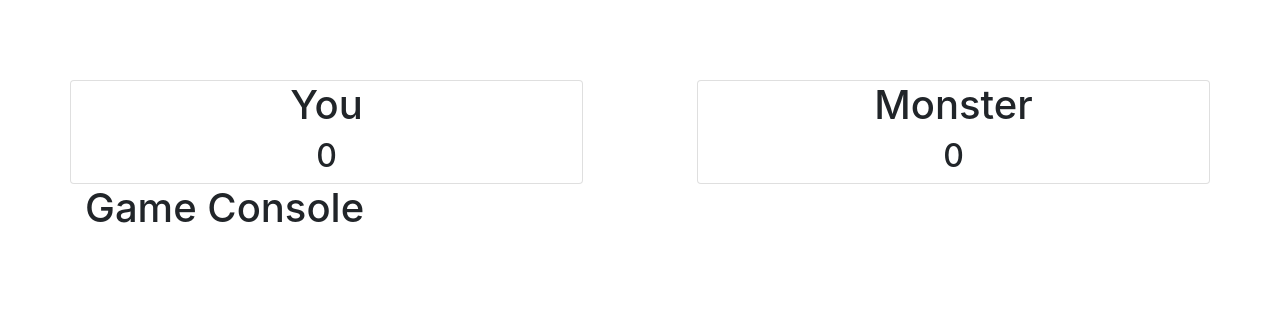
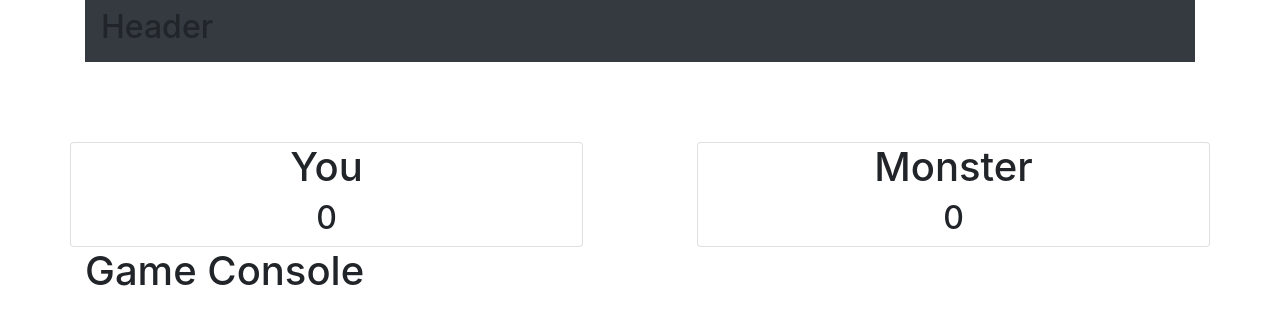
Before and after one commit to ghigbie/vue-monster-battle, a Vue app: page / in a window 1280 px wide. Shown: the top 324 px of the page. Built offline with nearby package versions, Linux system fonts and the light colour scheme.

Commit message:
Import header component

```diff
--- a/src/App.vue
+++ b/src/App.vue
@@ -1,5 +1,6 @@
 <template>
   <div class="app container">
+    <Header :title="title" />
     <Scoreboard :player1="player1"  :player2="player2"/>
     <GameConsole />
   </div>
@@ -7,17 +8,20 @@
 </template>
 
 <script>
+import Header from '@/components/Header'
 import Scoreboard from '@/components/Scoreboard'
 import GameConsole from '@/components/GameConsole'
 
 export default {
   name: 'app',
   components: {
+    Header,
     Scoreboard,
     GameConsole
   },
   data(){
     return {
+      title: 'Monster Battle',
       player1: {
         name: 'You',
         score: 0
--- a/src/components/Header.vue
+++ b/src/components/Header.vue
@@ -1,6 +1,8 @@
 <template>
     <div class="header">
-        <h2>Header</h2>
+        <nav class="navbar navbar-dark bg-dark">
+            <h2>Header</h2>
+        </nav>
     </div>
 </template>
 
```
